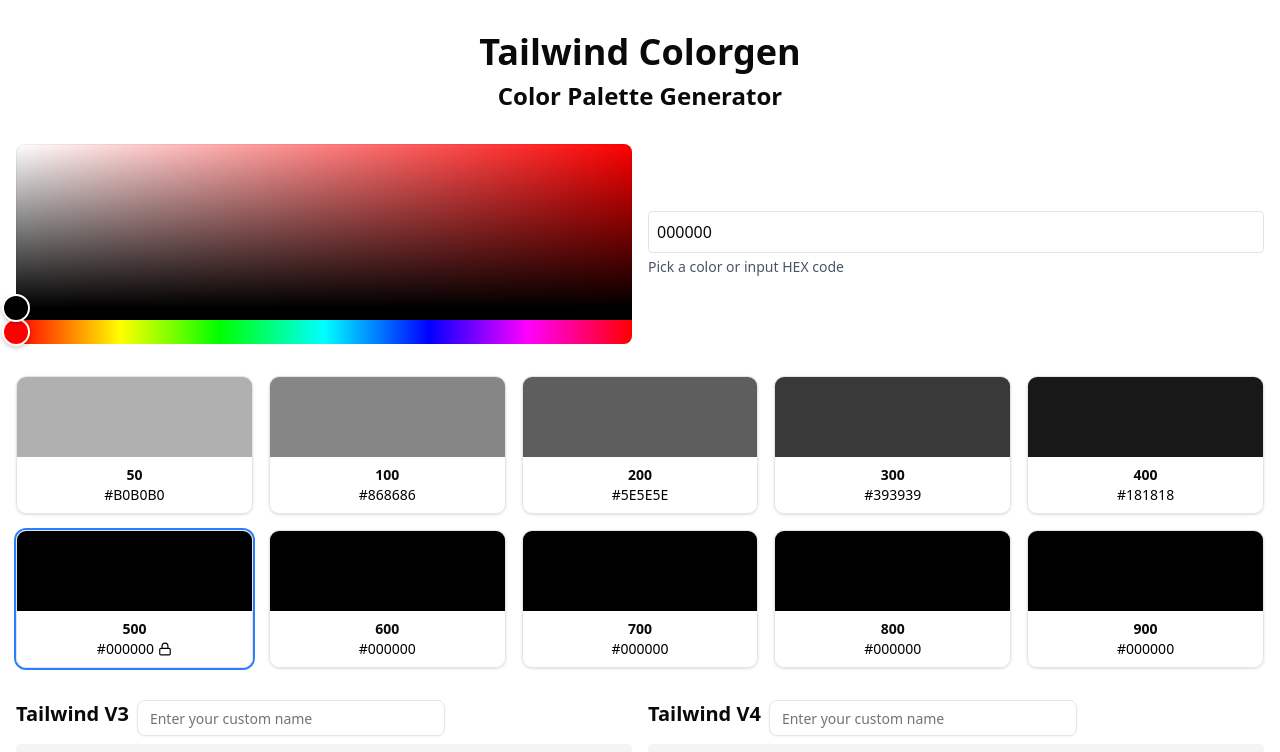
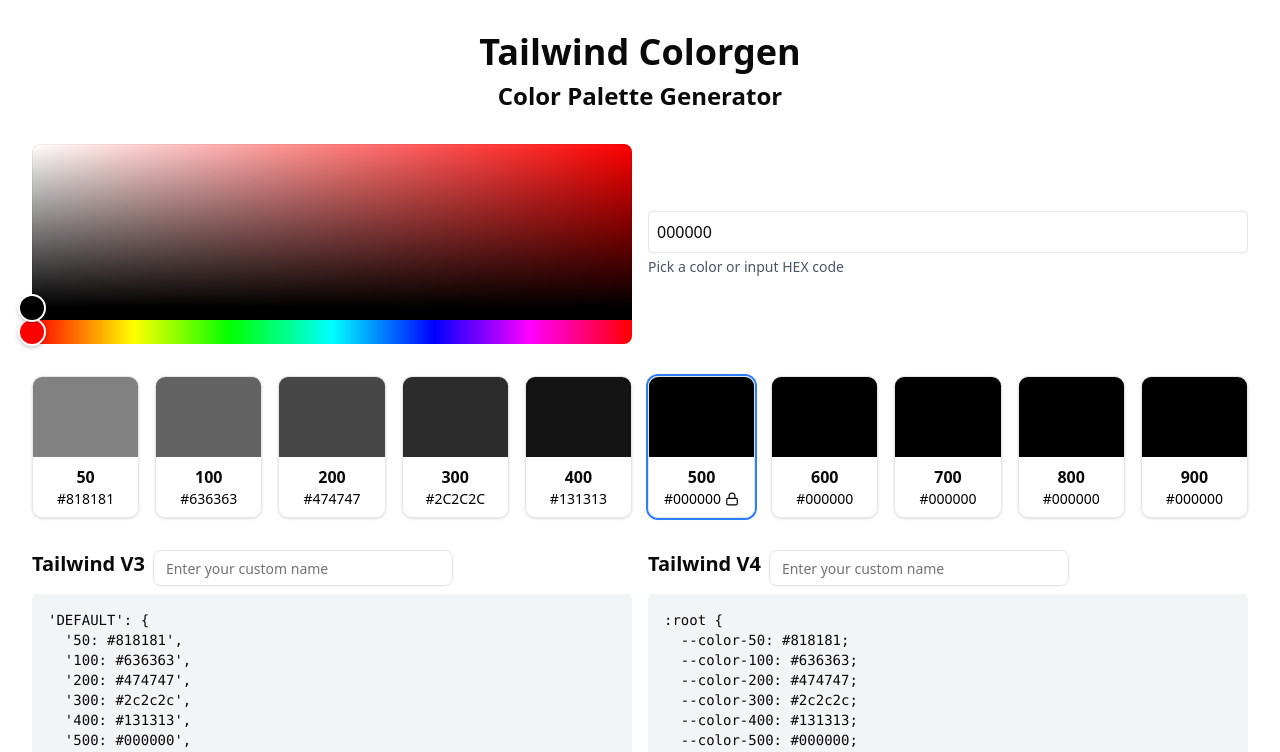
Before and after one commit to Sanchitbajaj02/tailwind-colorgen, a Next.js app: page / in a window 1280 px wide. Shown: the top 752 px of the page. Built offline with nearby package versions, Linux system fonts and the light colour scheme.

Commit message:
fix: color fluidity (#5)
* fix: color fluidity

* update in greetings workflow

```diff
--- a/package.json
+++ b/package.json
@@ -20,6 +20,7 @@
     "react": "^19.0.0",
     "react-colorful": "^5.6.1",
     "react-dom": "^19.0.0",
+    "seedrandom": "^3.0.5",
     "sonner": "^2.0.5",
     "tailwind-merge": "^3.3.1"
   },
@@ -30,6 +31,7 @@
     "@types/node": "^20",
     "@types/react": "^19",
     "@types/react-dom": "^19",
+    "@types/seedrandom": "^3.0.8",
     "eslint": "^9",
     "eslint-config-next": "15.3.3",
     "prettier": "^3.5.3",
--- a/src/app/page.tsx
+++ b/src/app/page.tsx
@@ -2,7 +2,7 @@
 
 export default function Home() {
   return (
-    <main className="px-4 py-8 max-w-7xl mx-auto">
+    <main className="px-4 py-8 md:px-8 max-w-7xl mx-auto">
       <h1 className="text-4xl font-extrabold text-center mb-2">Tailwind Colorgen</h1>
       <h2 className="text-2xl font-semibold text-center mb-8">Color Palette Generator</h2>
       <ColorPicker />
--- a/src/components/color-picker/copy-tooltip.tsx
+++ b/src/components/color-picker/copy-tooltip.tsx
@@ -32,7 +32,7 @@
       >
         <div className="h-20" style={{ backgroundColor: hex }}></div>
         <div className="p-2 text-center">
-          <div className="text-sm font-semibold">{colorNumberKey}</div>
+          <div className="text-base font-semibold">{colorNumberKey}</div>
           <div className="text-sm text-black flex gap-1 items-center justify-center">
             {hex.toUpperCase()} {index === closestIndex && <LockIcon size={14} />}
           </div>
--- a/src/components/color-picker/index.tsx
+++ b/src/components/color-picker/index.tsx
@@ -6,6 +6,7 @@
 import chroma from "chroma-js";
 import { Input } from "@/components/ui/input";
 import CopyTooltip from "@/components/color-picker/copy-tooltip";
+import seedRandom from "seedrandom"
 
 export default function ColorPicker() {
   const [color, setColor] = useState("#000000");
@@ -18,7 +19,7 @@
     let minDelta = Infinity;
 
     const scale = chroma
-      .scale([chroma(inputColor).brighten(4), inputColor, chroma(inputColor).darken(3.5)])
+      .scale([chroma(inputColor).brighten(3), inputColor, chroma(inputColor).darken(2)])
       .mode("lch")
       .colors(10);
 
@@ -39,7 +40,22 @@
     return { result, closestIndex };
   };
 
+  const generateColorName = (inputColor: string) => {
+    // Seed-based random generator using the color hex
+    // const seed = parseInt(inputColor.slice(1), 16);
+    const rng = seedRandom(inputColor);
+
+    // Generate a random name based on the seed
+    const names = ["Ocean", "Sky", "Coral", "Forest", "Sunset", "Lavender", "Keppel", "Mercury"];
+    const index = Math.floor(rng() * names.length);
+
+    return `${names[index]} ${inputColor.slice(1).toUpperCase()}`;
+  };
+
   const { result: palette, closestIndex } = useMemo(() => generateColorScale(color), [color]);
+  const paletteName = useMemo(() => generateColorName(color), [color])
+
+  console.log(paletteName)
 
   return (
     <section className="space-y-8">
@@ -51,7 +67,7 @@
         </div>
       </div>
 
-      <div className="grid grid-cols-2 sm:grid-cols-5 gap-4">
+      <div className="grid grid-cols-2 sm:grid-cols-5 lg:grid-cols-10 gap-4">
         {Object.entries(palette).map(([key, hex], index) => (
           <CopyTooltip key={key} colorNumberKey={key} hex={hex} closestIndex={closestIndex} index={index} />
         ))}
```
Also changed, not shown: 1 other file (tests, documents, lock files or other folders).
